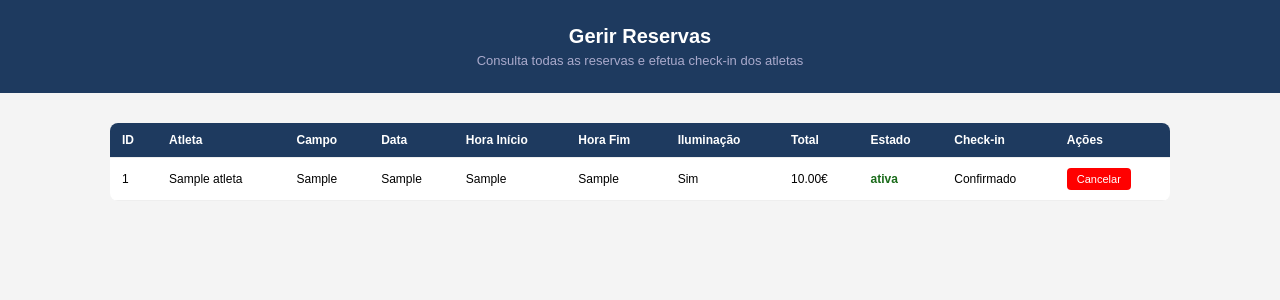
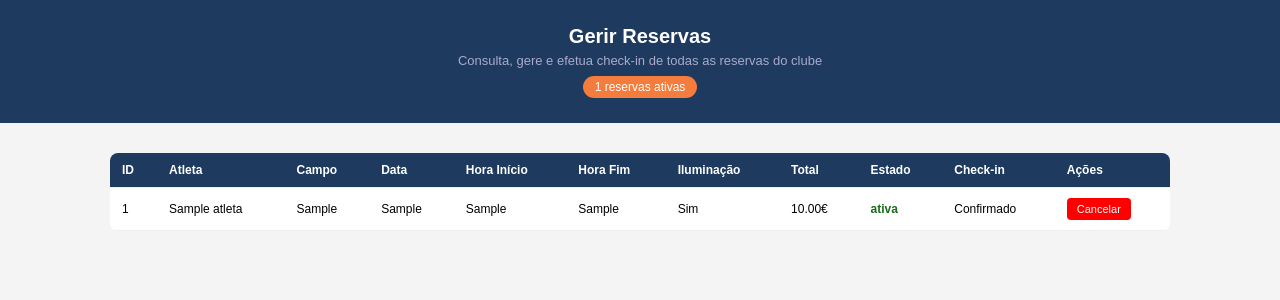
Before and after one commit to donodomundo18/Clube-de-Tenis-e-Padel, a PHP site: page /admin/admin.reservas.php in a window 1280 px wide. Shown: the part 42-342 px from the top of the page. Run offline with PHP 8.4, Linux system fonts and the light colour scheme; the visitor is signed in with stand-in values (Sample User, id 1); tables that the repository leaves empty or names only in its code hold one stand-in row (values such as "Sample post").

Commit message:
melhorar pagina de reservas com contador de reservas ativas

```diff
--- a/admin/admin.reservas.php
+++ b/admin/admin.reservas.php
@@ -21,7 +21,11 @@ if (isset($_GET['cancelar'])) {
     exit();
 }
 
+// buscar todas as reservas com nome do atleta
 $reservas = $pdo->query("SELECT r.*, a.nome as nome_atleta FROM reserva r JOIN atleta a ON r.atleta_id = a.id ORDER BY r.data_jogo DESC")->fetchAll();
+
+// contar reservas ativas
+$total_ativas = $pdo->query("SELECT COUNT(*) FROM reserva WHERE estado_reserva = 'ativa'")->fetchColumn();
 ?>
 <!DOCTYPE html>
 <html lang="pt">
@@ -38,6 +42,7 @@ $reservas = $pdo->query("SELECT r.*, a.nome as nome_atleta FROM reserva r JOIN a
         .topo { background: #1e3a5f; color: white; padding: 25px; text-align: center; }
         .topo h1 { font-size: 20px; }
         .topo p { font-size: 13px; color: #aac; margin-top: 5px; }
+        .topo .badge { background: #f47c3c; color: white; padding: 4px 12px; border-radius: 20px; font-size: 12px; margin-top: 8px; display: inline-block; }
         .container { max-width: 1100px; margin: 30px auto; padding: 0 20px; }
         table { width: 100%; border-collapse: collapse; background: white; border-radius: 8px; overflow: hidden; }
         th, td { padding: 10px 12px; border-bottom: 1px solid #eee; font-size: 12px; text-align: left; vertical-align: middle; }
@@ -65,7 +70,8 @@ $reservas = $pdo->query("SELECT r.*, a.nome as nome_atleta FROM reserva r JOIN a
 
 <div class="topo">
     <h1>Gerir Reservas</h1>
-    <p>Consulta todas as reservas e efetua check-in dos atletas</p>
+    <p>Consulta, gere e efetua check-in de todas as reservas do clube</p>
+    <span class="badge"><?= $total_ativas ?> reservas ativas</span>
 </div>
 
 <div class="container">
@@ -101,7 +107,7 @@ $reservas = $pdo->query("SELECT r.*, a.nome as nome_atleta FROM reserva r JOIN a
                         <a href="admin.reservas.php?checkin=<?= $r['id'] ?>" class="btn btn-checkin">Check-in</a>
                     <?php endif; ?>
                     <?php if ($r['estado_reserva'] === 'ativa'): ?>
-                        <a href="admin.reservas.php?cancelar=<?= $r['id'] ?>" class="btn btn-cancelar" onclick="return confirm('Cancelar esta reserva?')">Cancelar</a>
+                        <a href="admin.reservas.php?cancelar=<?= $r['id'] ?>" class="btn btn-cancelar" onclick="return confirm('Tens a certeza que queres cancelar esta reserva?')">Cancelar</a>
                     <?php endif; ?>
                 </div>
             </td>
```
